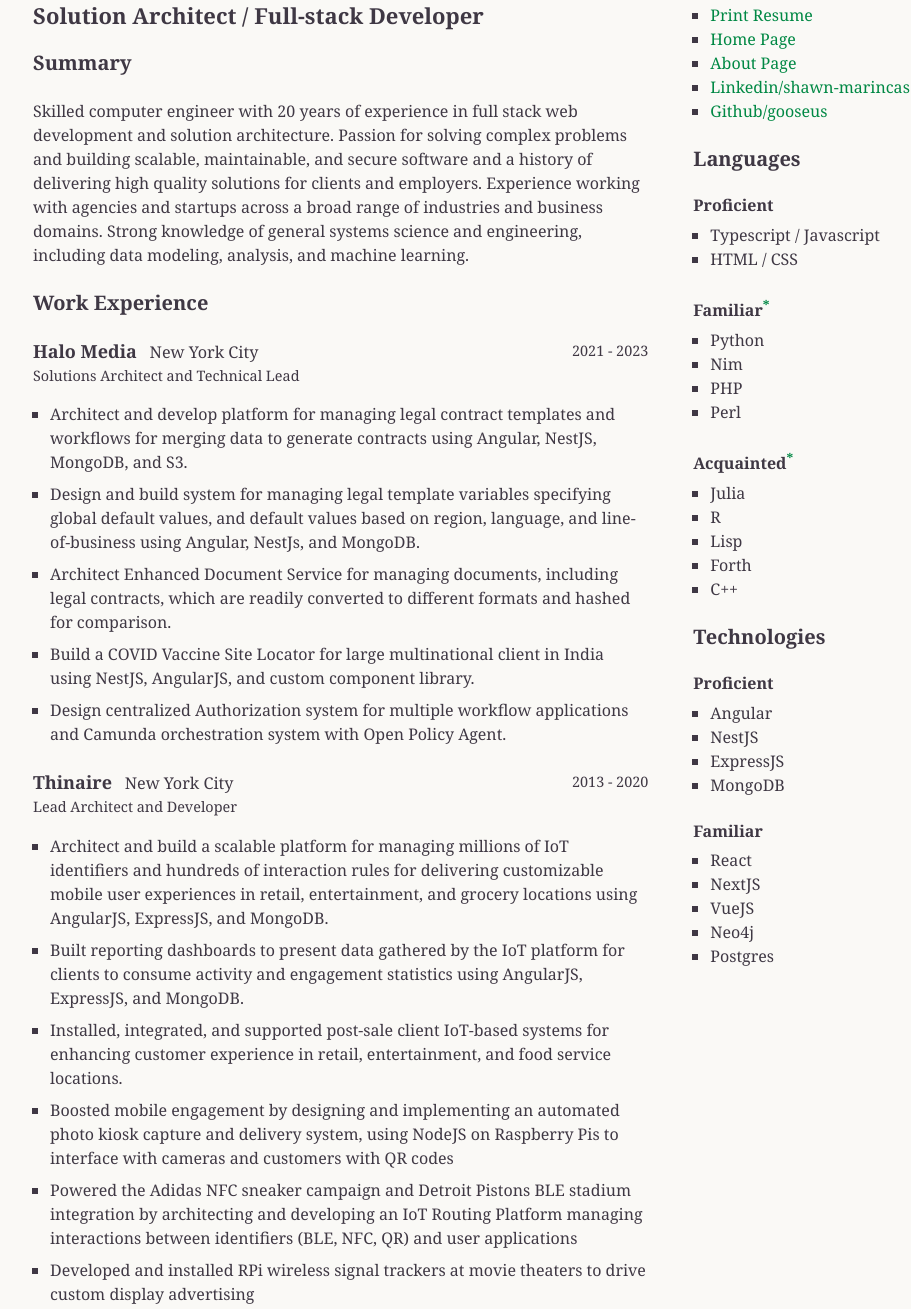
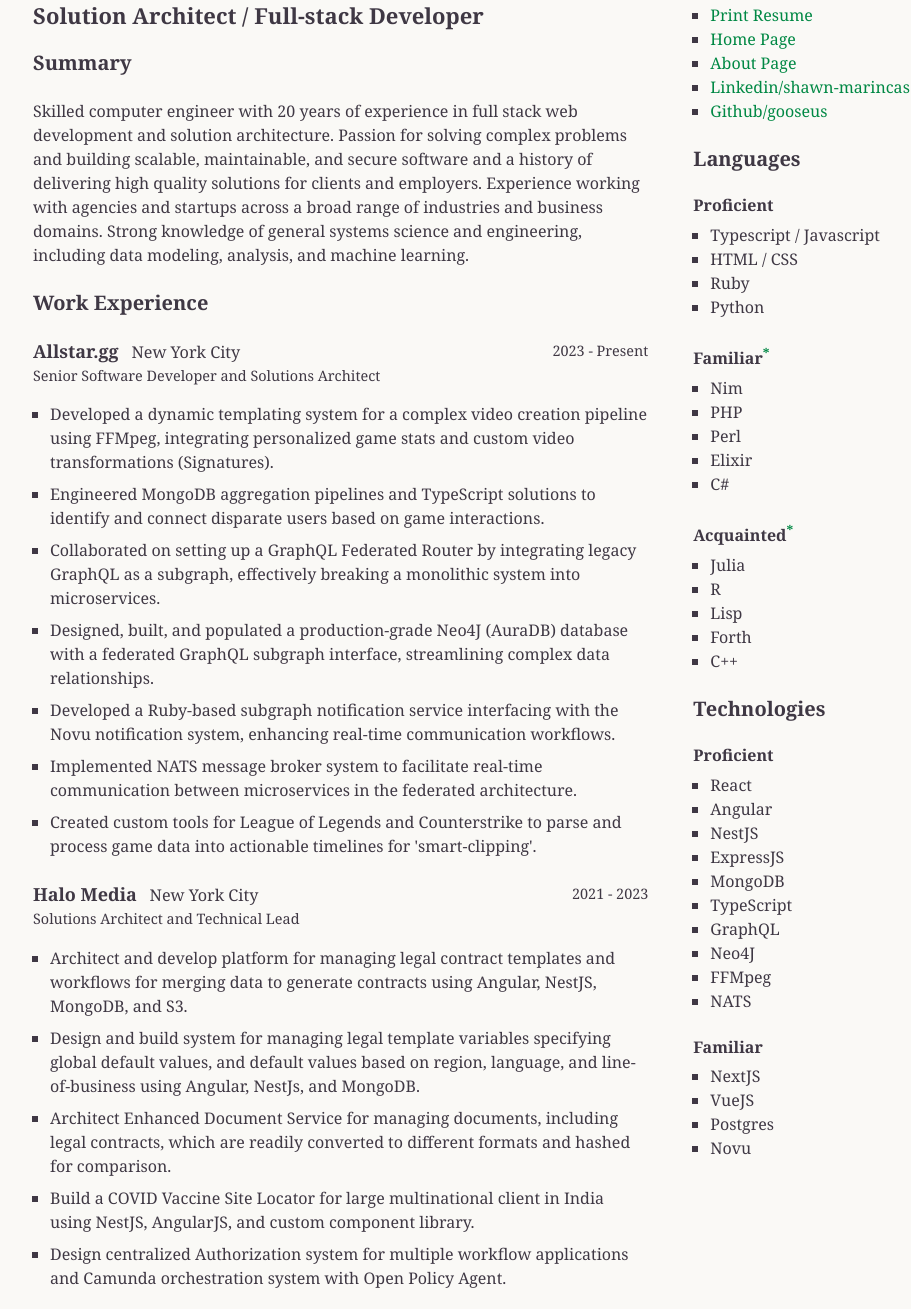
Before and after one commit to Gooseus/gooseus-site-11ty-src, an Eleventy site: page resume/index.html in a window 1280 px wide. Shown: the part 81-1390 px from the top of the page, without its empty margins (137-1048 px from the left). Built offline with nearby package versions, Linux system fonts and the light colour scheme; Eleventy itself is replaced by a stand-in of ours; files that its build step writes are made by us from their sources; what markdown-it-attrs would draw is missing.

Commit message:
fix: update resume and readme

```diff
--- a/resume/index.html
+++ b/resume/index.html
@@ -61,6 +61,37 @@
         <!-- Work experience in [ Who (Role) > Where (Project/Domain) > What (Technology) ] format -->
         <section class="work-experience">
           <h3>Work Experience</h3>
+          <div>
+            <h4>
+              Allstar.gg
+              <span class="period">2023 - Present</span>
+              <span class="location">New York City</span>
+            </h4>
+            <span class="title">Senior Software Developer and Solutions Architect</span>
+            <ul>
+              <li>
+                Developed a dynamic templating system for a complex video creation pipeline using FFMpeg, integrating personalized game stats and custom video transformations (Signatures).
+              </li>
+              <li>
+                Engineered MongoDB aggregation pipelines and TypeScript solutions to identify and connect disparate users based on game interactions.
+              </li>
+              <li>
+                Collaborated on setting up a GraphQL Federated Router by integrating legacy GraphQL as a subgraph, effectively breaking a monolithic system into microservices.
+              </li>
+              <li>
+                Designed, built, and populated a production-grade Neo4J (AuraDB) database with a federated GraphQL subgraph interface, streamlining complex data relationships.
+              </li>
+              <li>
+                Developed a Ruby-based subgraph notification service interfacing with the Novu notification system, enhancing real-time communication workflows.
+              </li>
+              <li>
+                Implemented NATS message broker system to facilitate real-time communication between microservices in the federated architecture.
+              </li>
+              <li>
+                Created custom tools for League of Legends and Counterstrike to parse and process game data into actionable timelines for 'smart-clipping'.
+              </li>
+            </ul>
+          </div>
           <div>
             <h4>
               Halo Media
@@ -235,13 +266,16 @@
           <ul>
             <li>Typescript / Javascript</li>
             <li>HTML / CSS</li>
+            <li>Ruby</li>
+            <li>Python</li>
           </ul>
           <h4>Familiar<sup class="no-print side-note link" data-aside="Familiar means I've worked on something significant, or else I used to be proficient and haven't worked with it in awhile.">*</sup></h4>
           <ul>
-            <li>Python</li>
             <li>Nim</li>
             <li>PHP</li>
             <li>Perl</li>
+            <li>Elixir</li>
+            <li>C#</li>
           </ul>
           <h4>Acquainted<sup class="no-print side-note link">*</sup></h4>
           <ul>
@@ -257,18 +291,23 @@
           <h3>Technologies</h3>
           <h4>Proficient</h4>
           <ul>
+            <li>React</li>
             <li>Angular</li>
             <li>NestJS</li>
             <li>ExpressJS</li>
             <li>MongoDB</li>
+            <li>TypeScript</li>
+            <li>GraphQL</li>
+            <li>Neo4J</li>
+            <li>FFMpeg</li>
+            <li>NATS</li>
           </ul>
           <h4>Familiar</h4>
           <ul>
-            <li>React</li>
             <li>NextJS</li>
             <li>VueJS</li>
-            <li>Neo4j</li>
             <li>Postgres</li>
+            <li>Novu</li>
           </ul>
         </div>
       </aside>
```
Also changed, not shown: package.json (+5 -2 lines), .eleventy.js, README.md, 1 other file.
